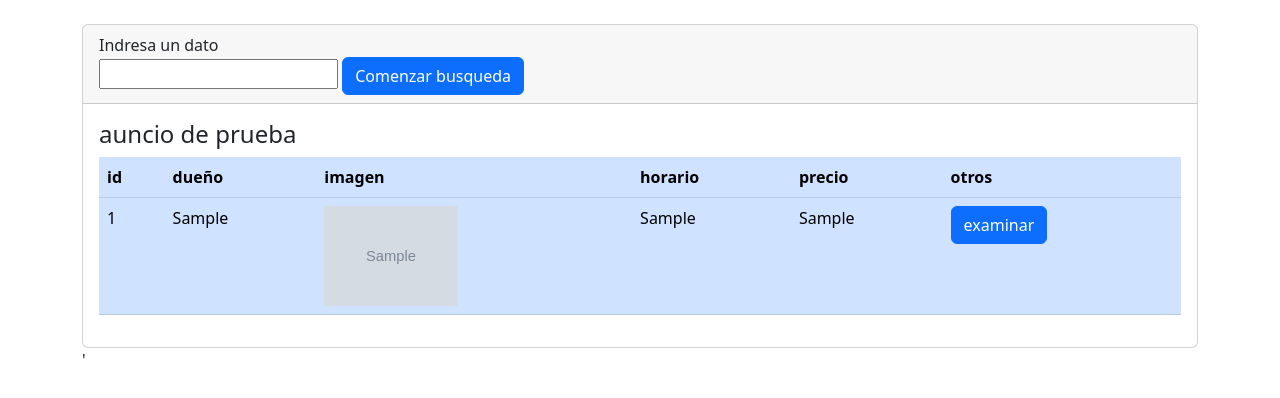
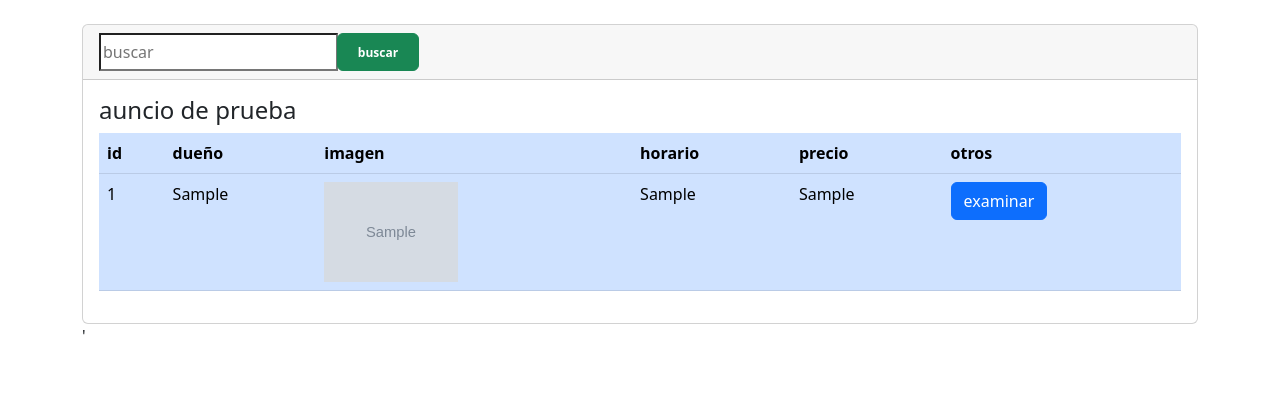
Before and after one commit to SebaValle/mi-estacionamiento, a Django app: page / in a window 1280 px wide. Shown: the part 56-454 px from the top of the page. Run offline with Django 4.2, Linux system fonts and the light colour scheme; tables that the repository leaves empty hold one stand-in row (values such as "Sample post"); grey boxes marked "Sample" are stand-in pictures.

Commit message:
barrade busque 50%

```diff
--- a/estacionamiento/anuncio/templates/anuncio/buscador.html
+++ b/estacionamiento/anuncio/templates/anuncio/buscador.html
@@ -8,13 +8,14 @@
     <div class="col-12">
         <div class="card">
             <div class="card-header">
-                <form action="" method="post">
-                    <div>
-                        <label for="">Indresa un dato</label>
-                    </div>
-                    <div>
-                        <input type="text" name="" id="">
-                        <a name="" id="" class="btn btn-primary submit" href="" role="button">Comenzar busqueda</a>
+                <form action="" method="POST">
+                    <div class="input-group">
+                        <input type="text" placeholder="buscar" name="buscar" value="">
+                        <div class="input-group-append">
+                            <button class="btn btn-success" type="submit">
+                                <span class="badge bg-su-success">buscar</span>
+                            </button>
+                        </div>
                     </div>
                 </form>
             </div>
--- a/estacionamiento/anuncio/views.py
+++ b/estacionamiento/anuncio/views.py
@@ -2,6 +2,7 @@ from django.shortcuts import render, redirect
 from django.http import HttpResponse
 from .models import publicacion
 from .forms import anuncioForm
+from django.db.models import Q
 
 # Create your views here.
 def inicio(request):
@@ -30,7 +31,12 @@ def modificar(request, id):
     return render(request, 'anuncio/modificar.html', {'formulario': formulario})
 
 def buscador(request):
+    busqueda = request.POST.get("buscar")
     publicaciones = publicacion.objects.all()
+    if busqueda:
+        publicaciones = publicacion.objects.filter(
+            Q(dueno__incontains = busqueda)
+        ).distinct()
     return render(request, 'anuncio/buscador.html', {'publicaciones': publicaciones})
 
 def eliminar(request, id):
```
